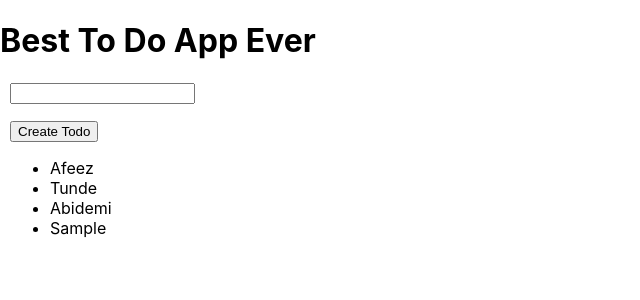
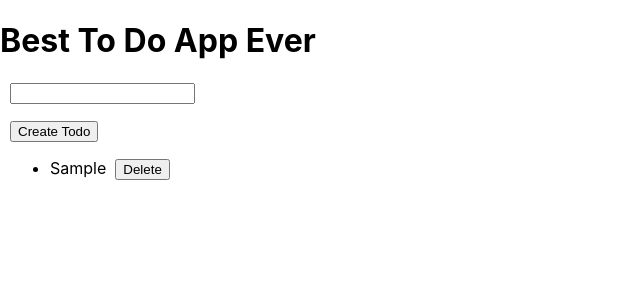
Before and after one commit to engrabdul/hiqtek, a React (Create React App) app: page / in a window 1280 px wide. Both pictures are taken after typing "Sample" into the empty fields and a click on the button "Create Todo". Shown: the top 300 px of the page, without its empty margins (0-640 px from the left). Built offline with nearby package versions, Linux system fonts and the light colour scheme.

Commit message:
deletion in todo

```diff
--- a/src/components/Todo.js
+++ b/src/components/Todo.js
@@ -1,35 +1,39 @@
 import React, { useState } from 'react';
 import './style/Todo.css';
+
+let globalID = 0
 
 export default function Todo() {
 
     const [task, setTask] = useState("")
-    const [todos, setTodos] = useState([
-        "Afeez",
-        "Tunde",
-        "Abidemi"
-    ])
+    const [todos, setTodos] = useState([])
 
-    function createTodo() {
+    function createTodo(event) {
+        event.preventDefault()
         //console.log(`Task value ${task}`)
         setTodos(oldTodos => {
             setTask('')
-            return [...oldTodos, task]
+            return [...oldTodos, { todo: task, id: globalID++ }]
         })
 
     }
 
-    function tryToCheckForEnterKey(e) {
-        //console.log('Event', e)
-        if(e.keyCode === 13) {
-            createTodo()
+    function deleteItem(itemID) {
+        setTodos(oldTodos => oldTodos.filter(item => item.id !== itemID))
     }
-    }
+
+    // function tryToCheckForEnterKey(e) {
+    //     //console.log('Event', e)
+    //     if(e.keyCode === 13) {
+    //         createTodo()
+    //     }
+    // }
 
     return (
       <div id="content">
+        <form onSubmit={createTodo}>
             <input
-            onKeyDown={tryToCheckForEnterKey}
+                //onKeyDown={tryToCheckForEnterKey}
                 type="text"
                 value={task}
                 onChange={event => {
@@ -37,11 +41,15 @@ export default function Todo() {
                 }}
             />
             <p>
-            <button onClick={createTodo} > Create Todo </button>
+                <button type="submit" > Create Todo </button>
             </p>
+        </form>
+
         <ul>
-            {todos.map(todo => {
-                return <li>{todo}</li>
+            {todos.map((item, index) => {
+                return <li key={item.id}>{item.todo}&nbsp;&nbsp;
+                <button onClick={() => deleteItem(item.id)}>Delete</button>
+                </li>
             })}
         </ul>
       </div>
```
Lines whose indentation alone changed are shown as unchanged.
